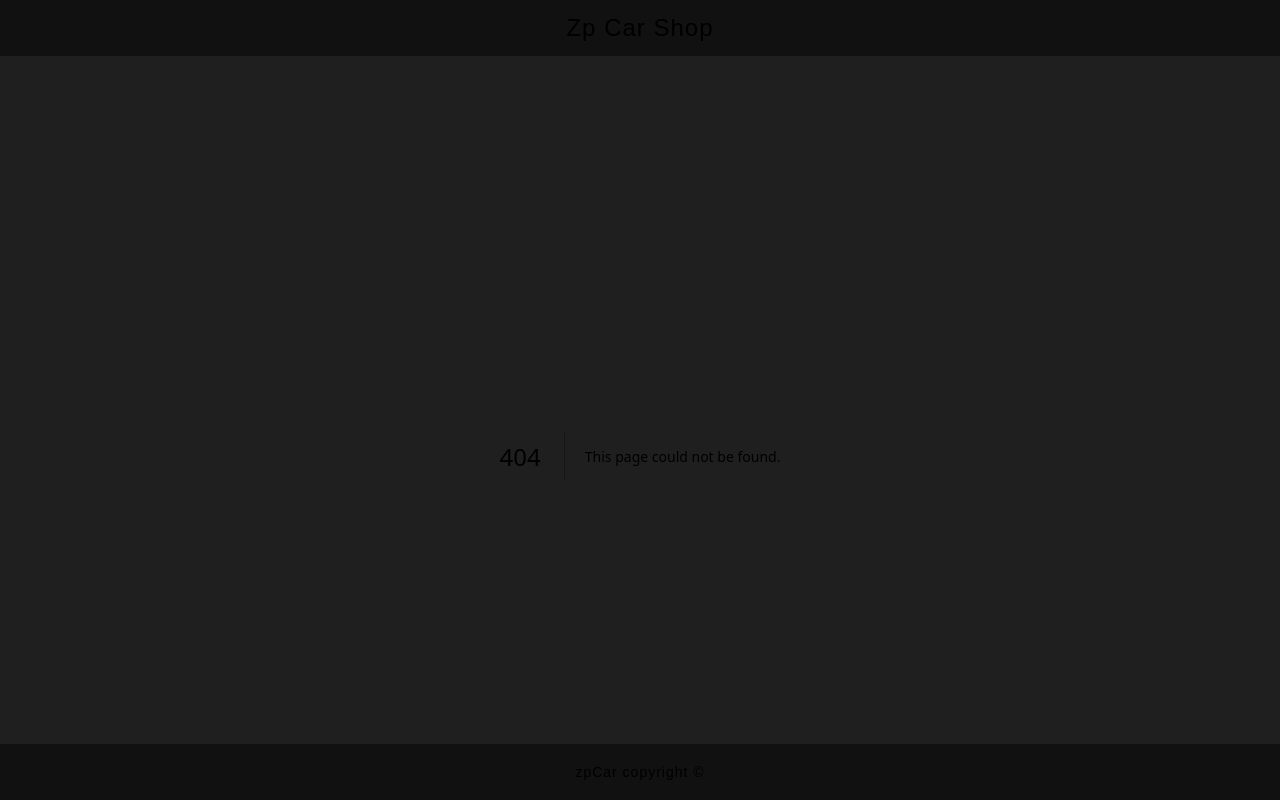
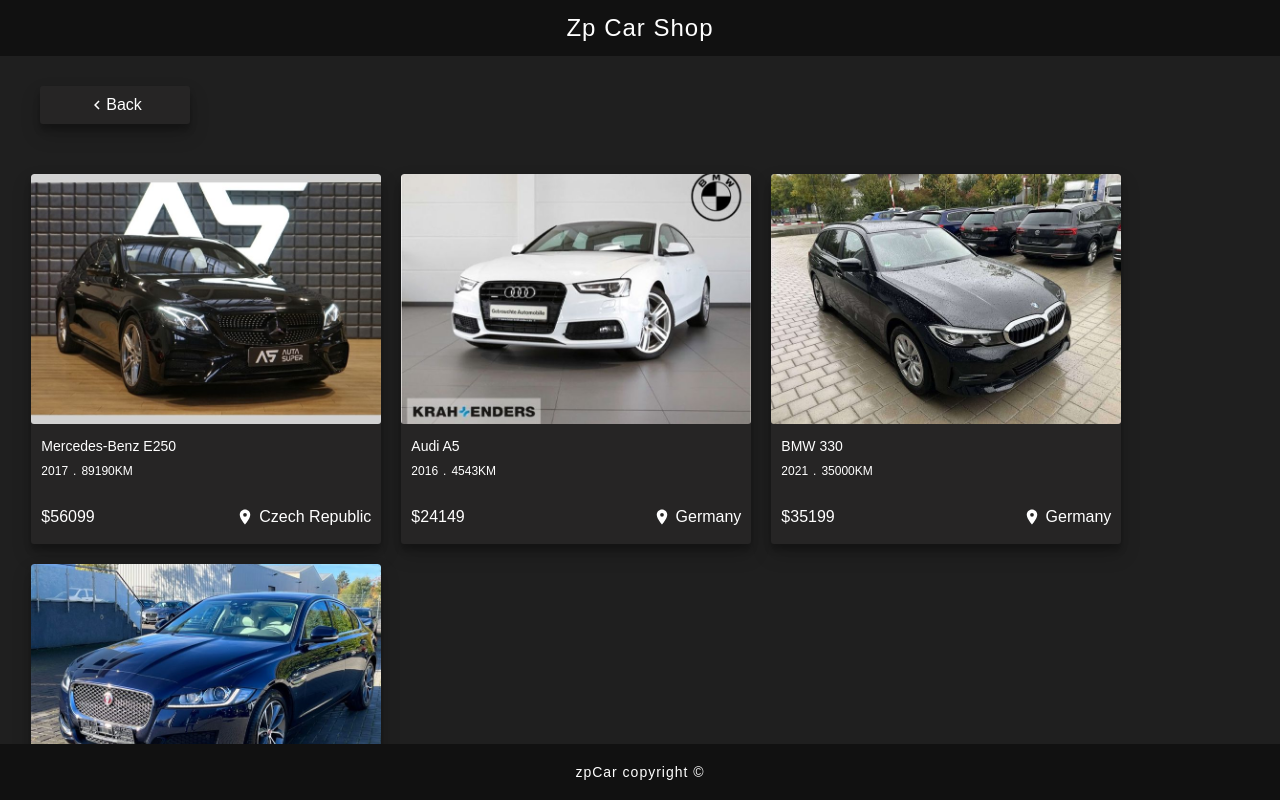
Before and after one commit to hamidazimiazp/zpCar, a Next.js app in the folder app/: page /filter/sedan in a window 1280 px wide. Before the commit this address had no page. Built offline with nearby package versions, Linux system fonts and the light colour scheme.

Commit message:
add filter buttons page

```diff
--- /dev/null
+++ b/app/src/pages/filter/filter.module.css
@@ -0,0 +1,4 @@
+.backButton {
+  width: 150px;
+  margin: 30px 0 0 40px;
+}
--- /dev/null
+++ b/app/src/pages/filter/sedan.js
@@ -0,0 +1,34 @@
+import Button from "@/components/modules/Button/Button";
+import React from "react";
+import { MdKeyboardArrowLeft } from "react-icons/md";
+import styles from "./filter.module.css";
+import { useRouter } from "next/router";
+import getCars from "@/data/carsData";
+import CarList from "@/components/templates/carList/carList";
+
+const Sedan = () => {
+  const router = useRouter();
+
+  const backHandler = () => {
+    router.back();
+  };
+
+  const data = getCars().filter((car) => car.category === "sedan");
+
+  return (
+    <div>
+      <div className={styles.backButton}>
+        <Button
+          text="Back"
+          color="#fff"
+          bgColor="#262525"
+          clicked={backHandler}
+          icon={<MdKeyboardArrowLeft color="#fff" size={18} />}
+        />
+      </div>
+      {data && <CarList data={data} />}
+    </div>
+  );
+};
+
+export default Sedan;
```
Also changed, not shown: app/src/pages/filter/hatchback.js (added, +34 -0 lines), app/src/pages/filter/sport.js (added, +34 -0 lines), app/src/pages/filter/suv.js (added, +34 -0 lines).
